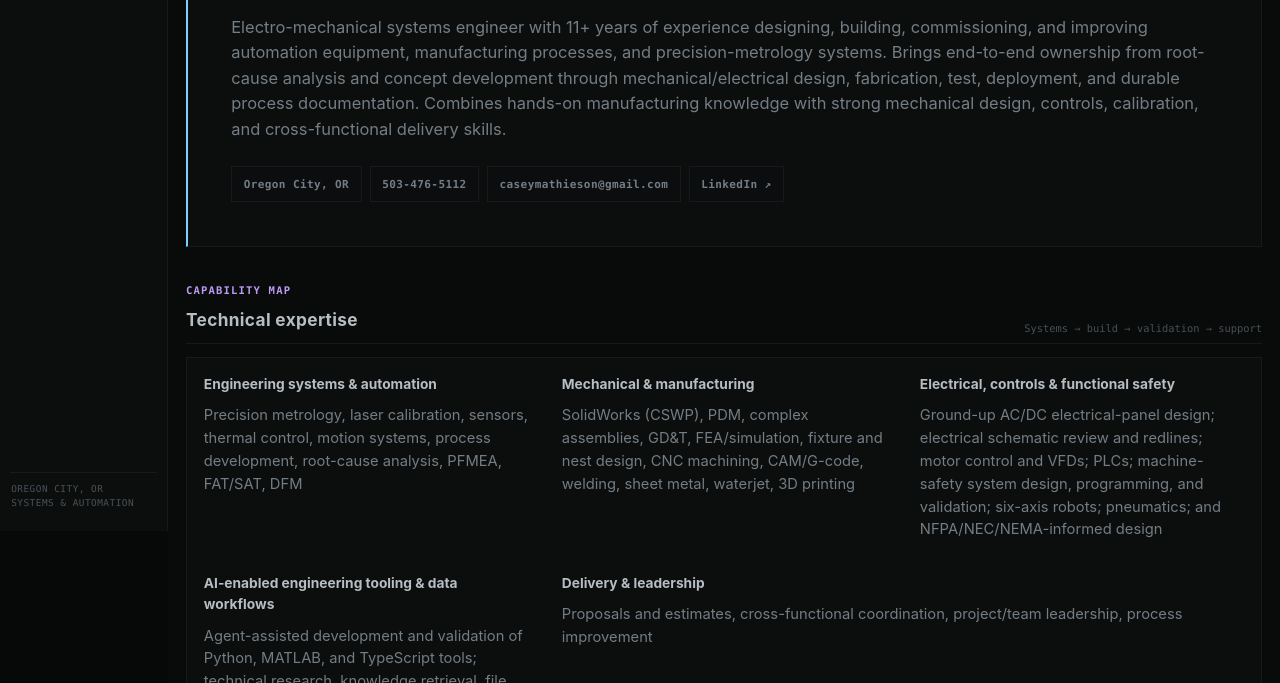
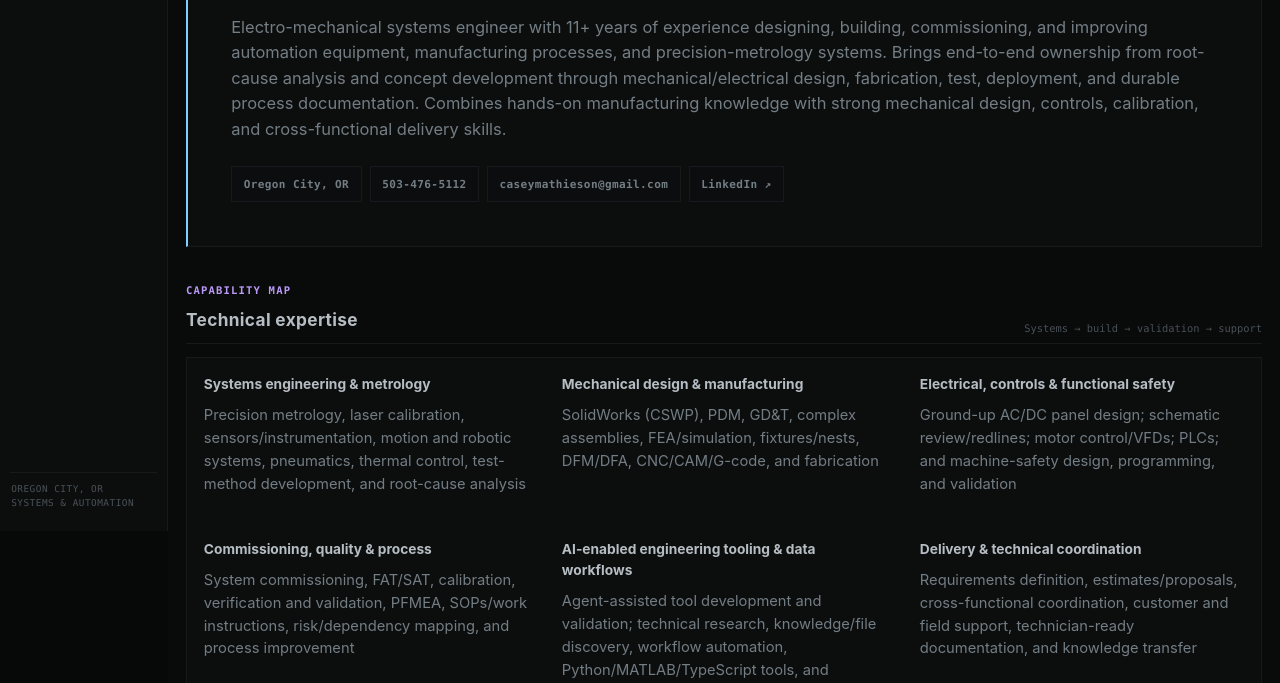
Before and after one commit to CaseyMathieson/CaseyMathieson.github.io, a plain HTML site: page index.html in a window 1280 px wide. Shown: the part 269-952 px from the top of the page. Drawn offline with Linux system fonts and the light colour scheme.

Commit message:
Balance resume expertise into six focus areas

```diff
--- a/index.html
+++ b/index.html
@@ -138,7 +138,6 @@
     .skill-card { min-height: 10.3rem; padding: 1rem 1.05rem; background: var(--bg-secondary); }
     .skill-card p { margin: 0; color: var(--text-secondary); font-size: .92rem; }
     .skill-card strong { display: block; margin-bottom: .55rem; color: var(--text-primary); font-size: .86rem; }
-    .skill-card:last-child { grid-column: span 2; }
     .experience-grid { display: grid; gap: .85rem; }
     .job-card { padding: 1.2rem 1.25rem 1.25rem; }
     .job-card.featured { border-color: var(--accent-cyan-border); }
@@ -169,7 +168,6 @@
       .topbar-meta { display: none; }
       .hero { margin-top: .75rem; padding: 1.2rem; }
       .hub-grid { grid-template-columns: 1fr; }
-      .skill-card:last-child { grid-column: auto; }
       .section-heading { align-items: start; flex-direction: column; gap: .25rem; }
       .section-note { text-align: left; }
       .job-head { flex-direction: column; gap: .25rem; }
@@ -234,11 +232,12 @@
         <section id="expertise" aria-labelledby="expertise-title">
           <div class="section-heading"><div><p class="section-kicker">Capability map</p><h2 id="expertise-title">Technical expertise</h2></div><p class="section-note">Systems → build → validation → support</p></div>
           <div class="hub-grid">
-            <article class="skill-card"><strong>Engineering systems &amp; automation</strong><p>Precision metrology, laser calibration, sensors, thermal control, motion systems, process development, root-cause analysis, PFMEA, FAT/SAT, DFM</p></article>
-            <article class="skill-card"><strong>Mechanical &amp; manufacturing</strong><p>SolidWorks (CSWP), PDM, complex assemblies, GD&amp;T, FEA/simulation, fixture and nest design, CNC machining, CAM/G-code, welding, sheet metal, waterjet, 3D printing</p></article>
-            <article class="skill-card"><strong>Electrical, controls &amp; functional safety</strong><p>Ground-up AC/DC electrical-panel design; electrical schematic review and redlines; motor control and VFDs; PLCs; machine-safety system design, programming, and validation; six-axis robots; pneumatics; and NFPA/NEC/NEMA-informed design</p></article>
-            <article class="skill-card"><strong>AI-enabled engineering tooling &amp; data workflows</strong><p>Agent-assisted development and validation of Python, MATLAB, and TypeScript tools; technical research, knowledge retrieval, file discovery, workflow automation, and structured data (CSV, JSON, XML, YAML)</p></article>
-            <article class="skill-card"><strong>Delivery &amp; leadership</strong><p>Proposals and estimates, cross-functional coordination, project/team leadership, process improvement</p></article>
+            <article class="skill-card"><strong>Systems engineering &amp; metrology</strong><p>Precision metrology, laser calibration, sensors/instrumentation, motion and robotic systems, pneumatics, thermal control, test-method development, and root-cause analysis</p></article>
+            <article class="skill-card"><strong>Mechanical design &amp; manufacturing</strong><p>SolidWorks (CSWP), PDM, GD&amp;T, complex assemblies, FEA/simulation, fixtures/nests, DFM/DFA, CNC/CAM/G-code, and fabrication</p></article>
+            <article class="skill-card"><strong>Electrical, controls &amp; functional safety</strong><p>Ground-up AC/DC panel design; schematic review/redlines; motor control/VFDs; PLCs; and machine-safety design, programming, and validation</p></article>
+            <article class="skill-card"><strong>Commissioning, quality &amp; process</strong><p>System commissioning, FAT/SAT, calibration, verification and validation, PFMEA, SOPs/work instructions, risk/dependency mapping, and process improvement</p></article>
+            <article class="skill-card"><strong>AI-enabled engineering tooling &amp; data workflows</strong><p>Agent-assisted tool development and validation; technical research, knowledge/file discovery, workflow automation, Python/MATLAB/TypeScript tools, and structured data</p></article>
+            <article class="skill-card"><strong>Delivery &amp; technical coordination</strong><p>Requirements definition, estimates/proposals, cross-functional coordination, customer and field support, technician-ready documentation, and knowledge transfer</p></article>
           </div>
         </section>
 
```
